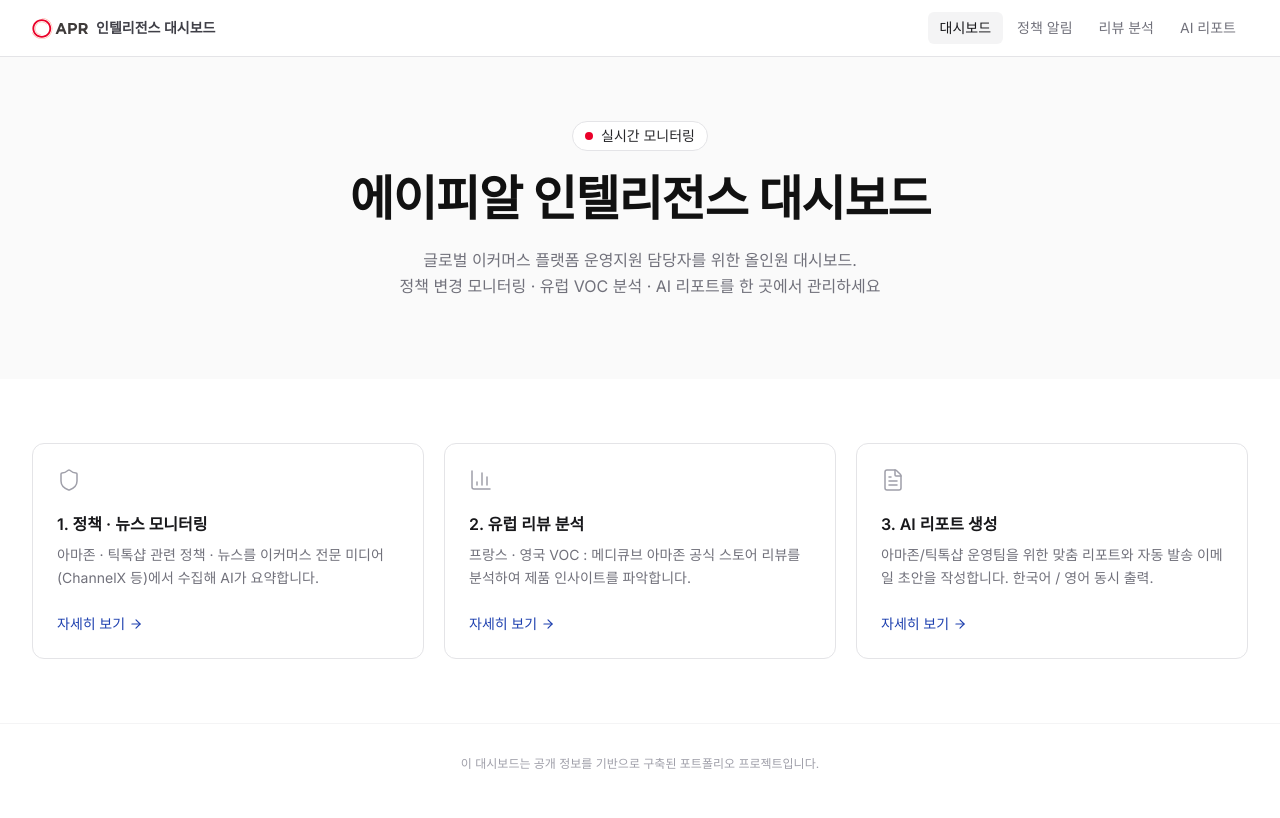
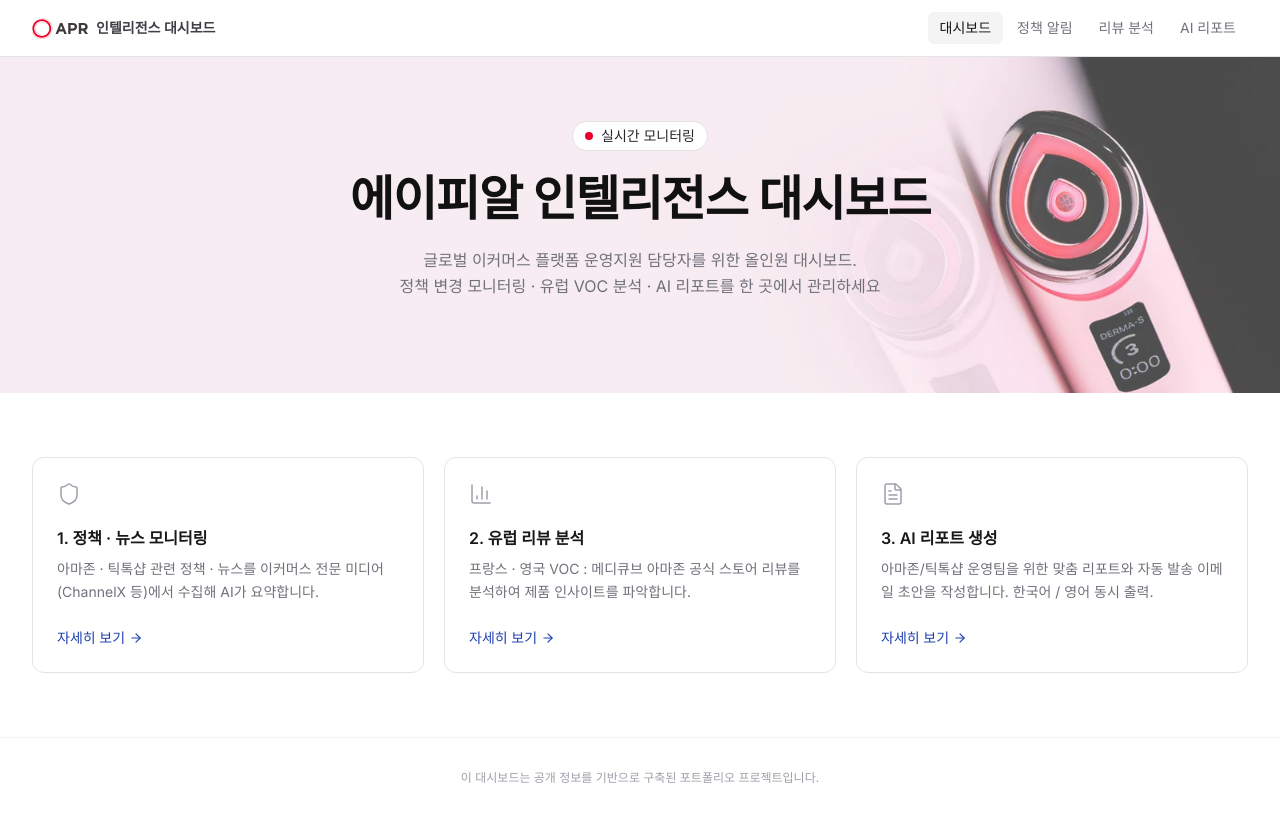
Before and after one commit to bada4282-grace/portfolio-apr, a Next.js app: page / in a window 1280 px wide. Built offline with nearby package versions, Linux system fonts and the light colour scheme.

Commit message:
HERO 이미지 추가

```diff
--- a/src/app/page.tsx
+++ b/src/app/page.tsx
@@ -31,8 +31,13 @@
 
   return (
     <div className="flex flex-col">
-      {/* 히어로 영역 — 연한 배경 */}
-      <section className="bg-zinc-50 px-4 pb-20 pt-16 text-center sm:px-6 lg:px-8">
+      {/* 히어로 영역 — 배경 이미지는 별도 레이어로 opacity 70% (텍스트는 선명 유지) */}
+      <section className="relative min-h-[min(42vh,420px)] overflow-hidden bg-zinc-50 px-4 pb-20 pt-16 text-center sm:px-6 lg:px-8">
+        <div
+          className="pointer-events-none absolute inset-0 bg-[url('/Medicube-banner.png')] bg-cover bg-left bg-no-repeat opacity-70"
+          aria-hidden
+        />
+        <div className="relative z-10">
           {/* 실시간 뱃지 — 점 색은 apr_logo.svg 메인 레드(#ea0029)와 동일 */}
           <div className="mb-6 inline-flex items-center gap-2 rounded-full border border-zinc-200 bg-white px-3 py-1 text-sm font-medium text-zinc-800">
             <span
@@ -51,6 +56,7 @@
             {`글로벌 이커머스 플랫폼 운영지원 담당자를 위한 올인원 대시보드.
 정책 변경 모니터링 · 유럽 VOC 분석 · AI 리포트를 한 곳에서 관리하세요`}
           </p>
+        </div>
       </section>
 
       {/* 카드 섹션 */}
```
Also changed, not shown: public/Medicube-banner.png (added). Lines whose indentation alone changed are shown as unchanged.
